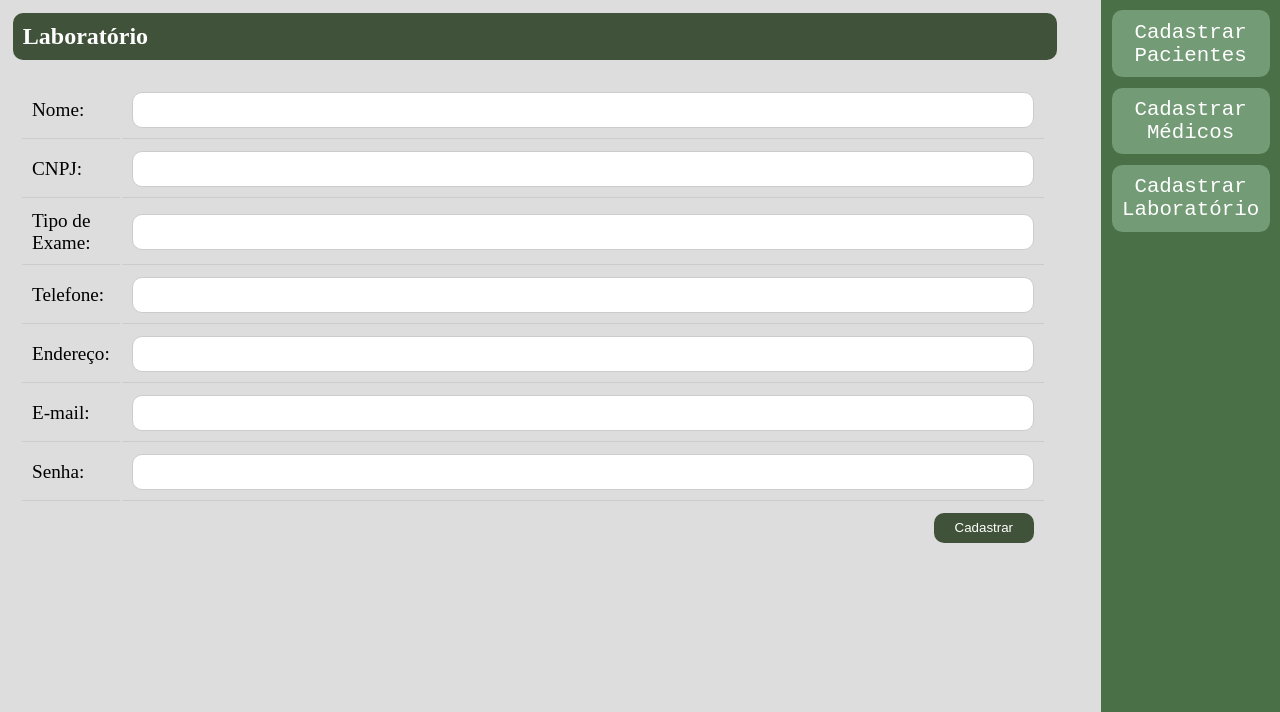
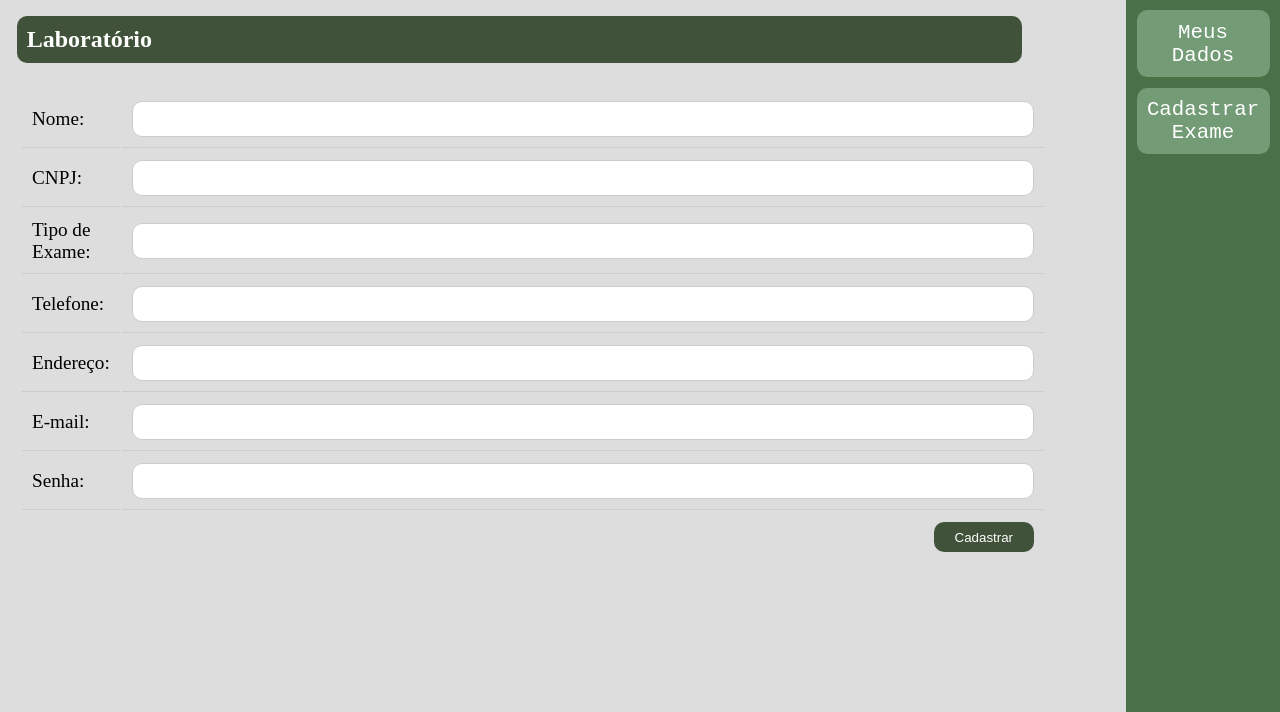
Before and after one commit to NycoleRibeiro/Sistema-de-plano-de-saude, a PHP site: page /administrador_lab.html in a window 1280 px wide. Shown: the part 88-800 px from the top of the page. Run offline with PHP 8.4, Linux system fonts and the light colour scheme.

Commit message:
Update Design

```diff
--- a/administrador_lab.html
+++ b/administrador_lab.html
@@ -58,14 +58,11 @@
         <aside>
             <nav>
                 <ul>
-                    <a href="administrador_paciente.html">
-                        <li>Cadastrar Pacientes</li>
+                    <a href="">
+                        <li>Meus<br>Dados</li>
                     </a>
-                    <a href="administrador_med.html">
-                        <li>Cadastrar Médicos</li>
-                    </a>
-                    <a href="administrador_lab.html">
-                        <li>Cadastrar Laboratório</li>
+                    <a href="">
+                        <li>Cadastrar Exame</li>
                     </a>
                 </ul>
             </nav>
--- a/administrador_paciente.html
+++ b/administrador_paciente.html
@@ -15,7 +15,7 @@
         </header>
 
         <main>
-            <div id="paciente" class="cadastro mostrar-form">
+            <div id="paciente" class="cadastro">
                 <h1>Paciente</h1>
                 <form action="" method="post">
                     <table>
--- a/style/admin.css
+++ b/style/admin.css
@@ -1,11 +1,11 @@
 h1 {
     font-size: 1.5em;
     color: #FFF;
-    margin: 1vw 0 0 1vw;
+    background-color: #405239;
+    width: 77vw;
     padding: 10px 10px;
-    background-color: rgb(64, 82, 57);
-    width: 80vw;
     border-radius: 10px;
+    margin-left: 1.3vw;
 }
 
 table {
```
Also changed, not shown: administrador_med.html (+6 -6 lines).
